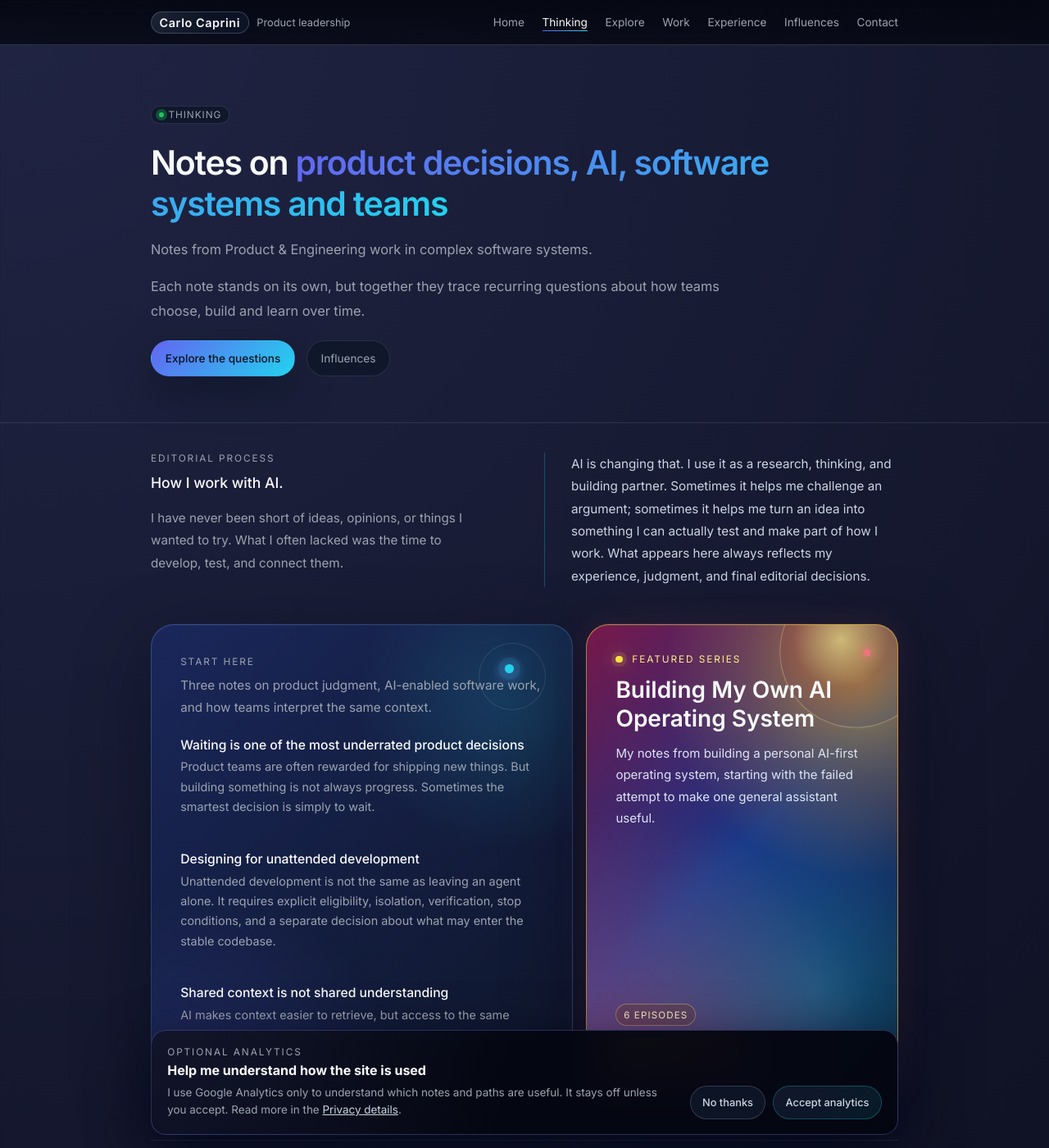
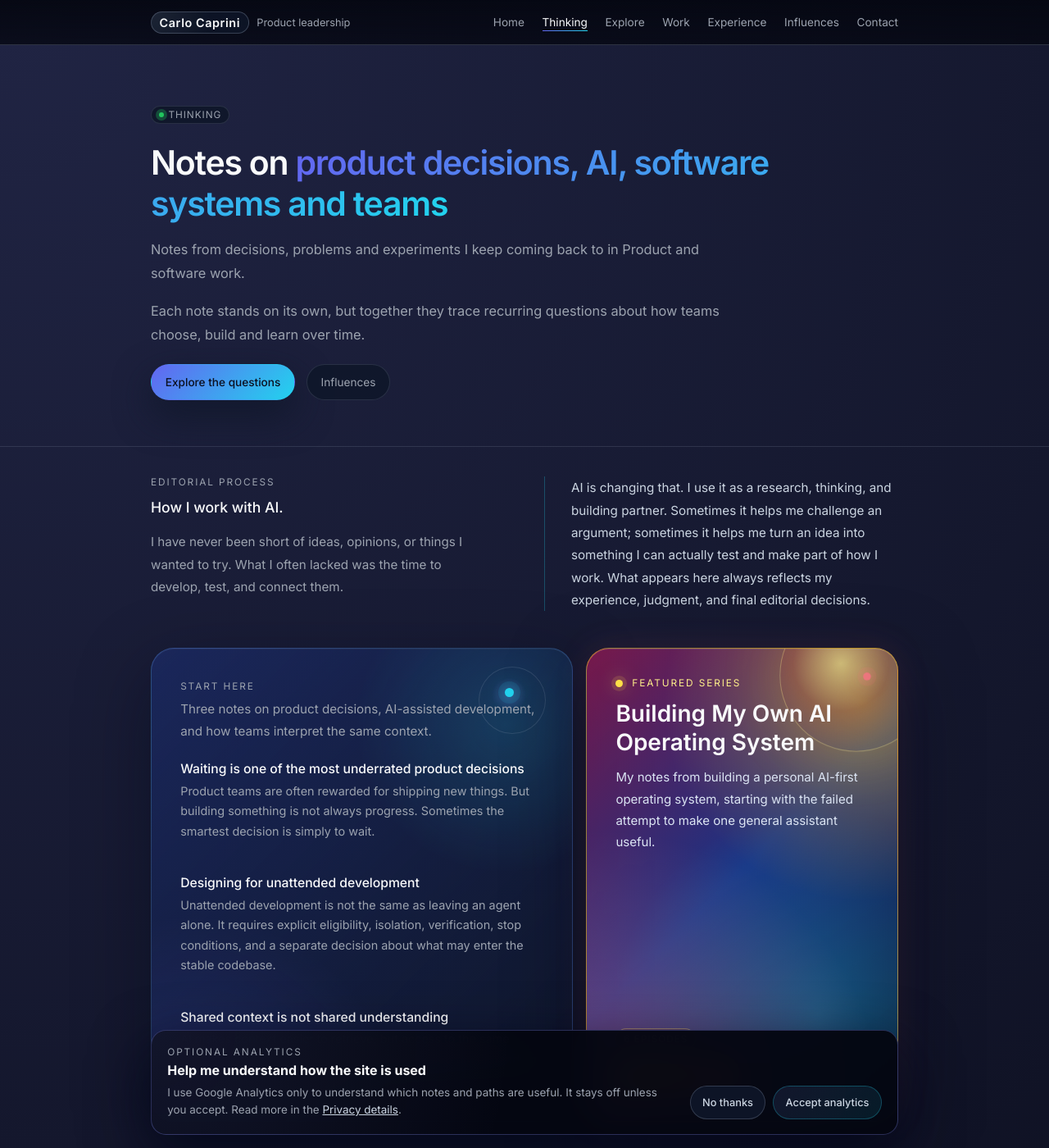
Before and after one commit to carlocaprini/carlocaprini.github.io, a Jekyll site: the page built from pages/thinking.md, in a window 1280 px wide and 1400 px high. Shown: the whole window at 82% size. Built offline with Jekyll 4.4.1, drawn with Linux system fonts in a browser that asks for light colours; some of the changed text lies outside the part shown.

Commit message:
copy: clarify editorial entry points

```diff
--- a/_data/questions.yml
+++ b/_data/questions.yml
@@ -3,7 +3,7 @@ questions:
     title: How do teams make better decisions?
     short_title: Better product decisions
     description: How information, trade-offs and timing shape product decisions when several directions look reasonable.
-    home_description: Better decisions rarely come from finding an option without costs. They come from making information, trade-offs and timing explicit.
+    home_description: Product decisions get difficult when several directions look reasonable. Information, trade-offs and timing often make the difference.
     sidebar_description: Notes on information, trade-offs and timing when several product directions look reasonable.
     topics:
       - product-decisions
@@ -82,7 +82,7 @@ questions:
     title: What changes when AI becomes part of the work?
     short_title: AI as part of the work
     description: What AI changes about contribution, ownership and system design when it becomes part of everyday work.
-    home_description: AI can accelerate contribution and make new workflows possible. The harder questions are where judgment, ownership and system boundaries should remain.
+    home_description: AI changes what people can delegate, how quickly work moves and what the systems around it need to support. I’m interested in what happens to the work around it.
     sidebar_description: Notes on contribution, ownership and system boundaries when AI becomes part of everyday work.
     topics:
       - ai-and-automation
--- a/pages/thinking.md
+++ b/pages/thinking.md
@@ -6,13 +6,13 @@ meta_title: Product Decisions, AI and Software Systems | Carlo Caprini
 meta_description: Notes on product decisions, AI, software systems and collaboration, with guided paths through recurring questions.
 meta_image: /assets/og-thinking-v2.png
 meta_image_alt: Thinking by Carlo Caprini, notes on product decisions, AI, software systems and teams.
-last_modified_at: 2026-08-20
+last_modified_at: 2026-08-31
 hero:
   label: Thinking
   title_prefix: "Notes on "
   title_highlight: "product decisions, AI, software systems and teams"
   paragraphs:
-    - Notes from Product & Engineering work in complex software systems.
+    - Notes from decisions, problems and experiments I keep coming back to in Product and software work.
     - Each note stands on its own, but together they trace recurring questions about how teams choose, build and learn over time.
 ai_process:
   label: Editorial process
@@ -22,7 +22,7 @@ ai_process:
     - AI is changing that. I use it as a research, thinking, and building partner. Sometimes it helps me challenge an argument; sometimes it helps me turn an idea into something I can actually test and make part of how I work. What appears here always reflects my experience, judgment, and final editorial decisions.
 start_here:
   title: Start here
-  description: Three notes on product judgment, AI-enabled software work, and how teams interpret the same context.
+  description: Three notes on product decisions, AI-assisted development, and how teams interpret the same context.
   notes:
     - url: /thinking/waiting-as-product-decision/
     - url: /thinking/designing-for-unattended-development/
@@ -32,7 +32,7 @@ featured_series:
 recent_notes:
   eyebrow: Recent thinking
   title: The latest notes.
-  description: The newest additions across product decisions, AI-enabled work, software systems and collaboration.
+  description: The newest additions across product decisions, AI and work, software systems and collaboration.
   limit: 3
 # Order of notes on the list. Title and summary come from each note's front matter.
 notes:
```
Also changed, not shown: _data/home.yml (+5 -5 lines), pages/explore.md (+3 -2 lines), pages/influences.md (+3 -3 lines).
